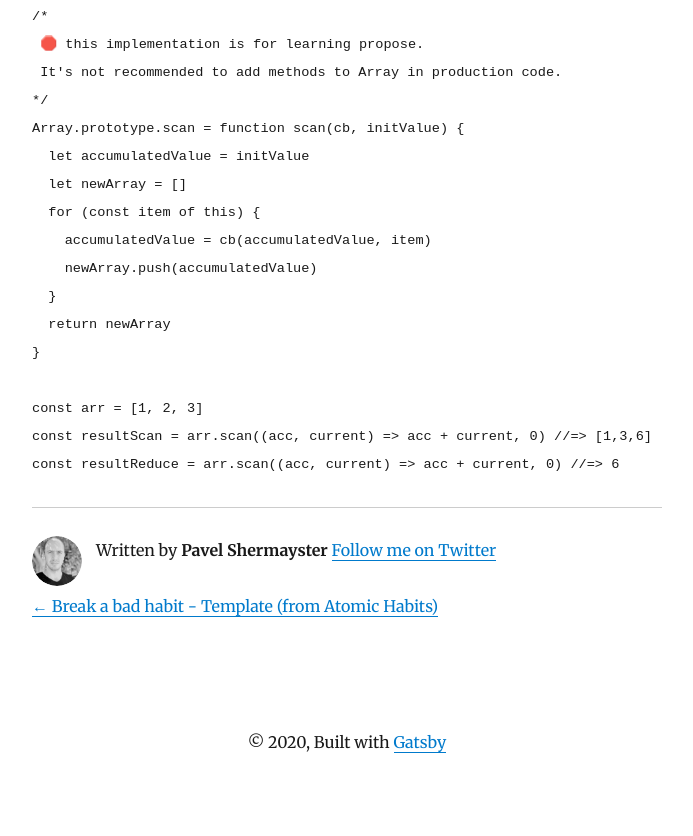
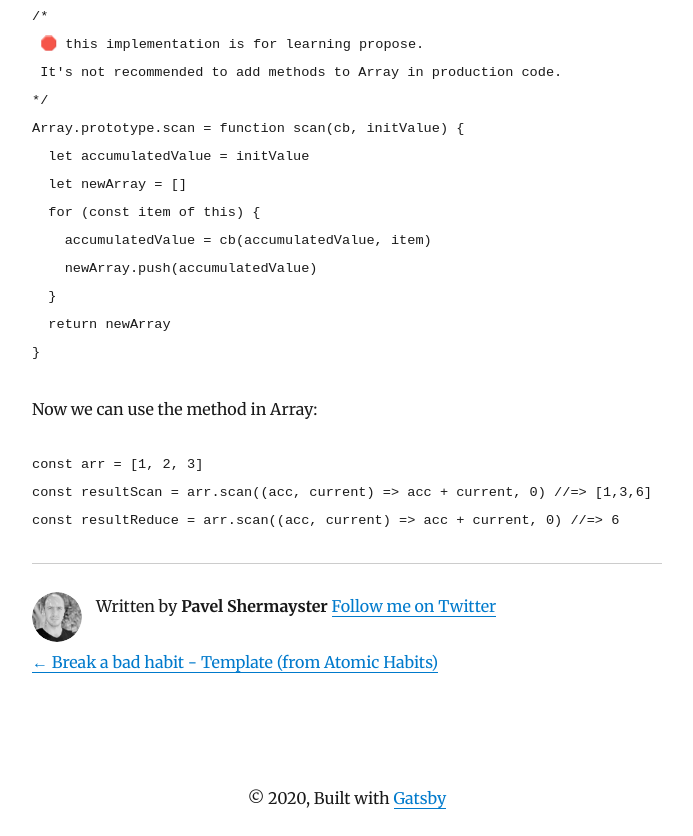
Before and after one commit to Shermayster/personal-blog, a Gatsby site: page /blog/rx-js/scan-operator/ in a window 1280 px wide. Shown: the part 1176-2012 px from the top of the page, without its empty margins (293-986 px from the left). Before the commit the page ends 1956 px from the top, so only its background shows below. Built offline with nearby package versions, Linux system fonts and the light colour scheme; Gatsby itself is replaced by a stand-in of ours; some packages are replaced by stand-ins of ours; code samples lack their colours.

Commit message:
scan: small improvements

````diff
--- a/content/blog/rx-js/scan-operator.mdx
+++ b/content/blog/rx-js/scan-operator.mdx
@@ -55,6 +55,8 @@ Array.prototype.scan = function scan(cb, initValue) {
 }
 ```
 
+Now we can use the method in Array:
+
 ```javascript
 const arr = [1, 2, 3]
 const resultScan = arr.scan((acc, current) => acc + current, 0) //=> [1,3,6]
````
